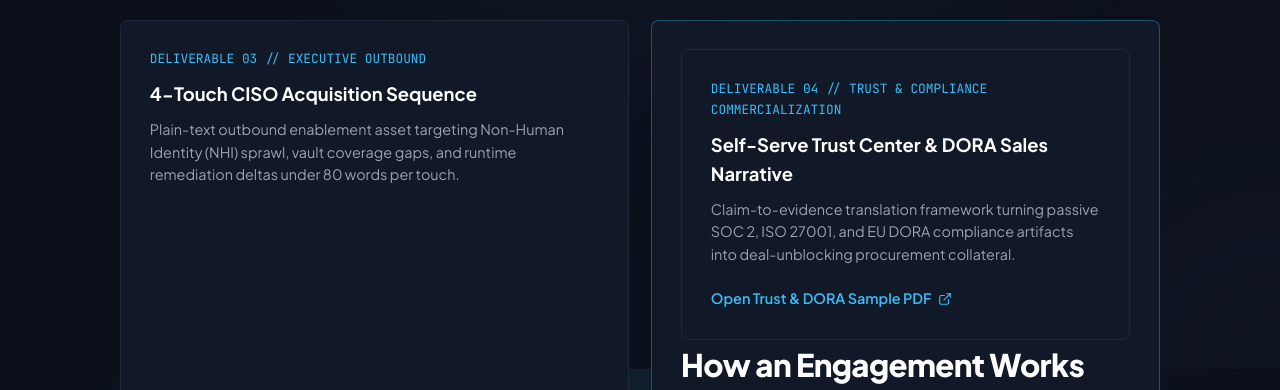
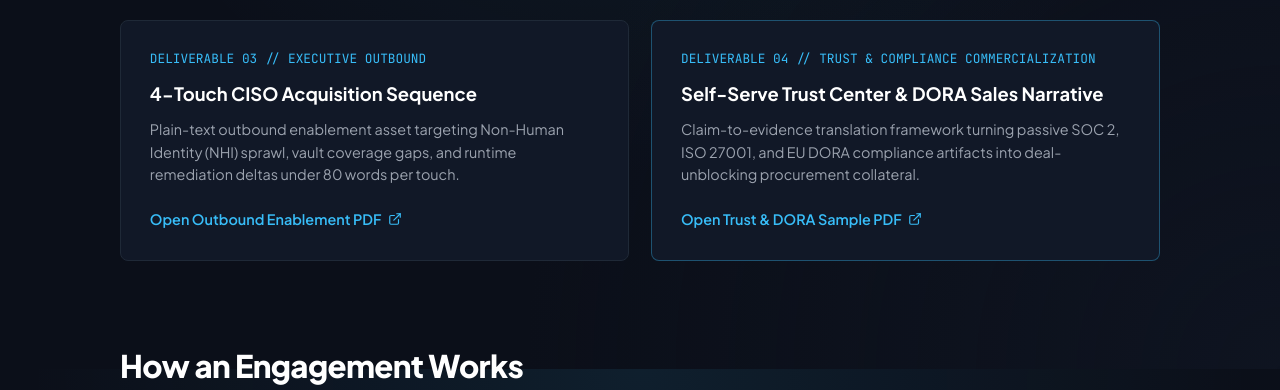
Before and after one commit to ManazzaBatool/portfolio, a plain HTML site: page index.html in a window 1280 px wide. Shown: the part 2831-3221 px from the top of the page. Drawn offline with Linux system fonts and the light colour scheme.

Commit message:
Update index.html

```diff
--- a/index.html
+++ b/index.html
@@ -516,14 +516,14 @@
 
     </div>
 
-    <!-- LIVE DELIVERABLES SECTION -->
+    <!-- LIVE DELIVERABLES SECTION (2x2 Symmetrical Grid with All 4 PDFs) -->
     <div id="samples" class="section-head" style="margin-top: 5rem;">
       <h2>Featured Portfolio Assets</h2>
       <p>Direct access to live messaging frameworks, displacement battle cards, outbound sequences, and Trust Center collateral.</p>
     </div>
 
     <div class="grid-2">
-      <!-- Sample 1: Homepage Copy Deck PDF -->
+      <!-- Deliverable 01: Homepage Copy Deck PDF -->
       <div class="card sample-card">
         <div>
           <div class="card-meta">DELIVERABLE 01 // DUAL-BUYER POSITIONING</div>
@@ -536,7 +536,7 @@
         </a>
       </div>
 
-      <!-- Sample 2: Sales Battle Card PDF -->
+      <!-- Deliverable 02: Sales Battle Card PDF -->
       <div class="card sample-card">
         <div>
           <div class="card-meta">DELIVERABLE 02 // COMPETITIVE DISPLACEMENT</div>
@@ -549,7 +549,7 @@
         </a>
       </div>
 
-      <!-- Sample 3: CISO Outbound Deck PDF -->
+      <!-- Deliverable 03: CISO Outbound Deck PDF -->
       <div class="card sample-card">
         <div>
           <div class="card-meta">DELIVERABLE 03 // EXECUTIVE OUTBOUND</div>
@@ -562,11 +562,8 @@
         </a>
       </div>
 
-      <!-- Sample 4: Trust Center & DORA Commercialization Sample -->
+      <!-- Deliverable 04: Trust Center & DORA Commercialization PDF -->
       <div class="card sample-card" style="border-color: rgba(56, 189, 248, 0.35);">
-        <div>
-          <!-- Deliverable 04: Self-Serve Trust Center & DORA Sales Narrative -->
-      <div class="card sample-card">
         <div>
           <div class="card-meta">DELIVERABLE 04 // TRUST & COMPLIANCE COMMERCIALIZATION</div>
           <h3>Self-Serve Trust Center & DORA Sales Narrative</h3>
```
